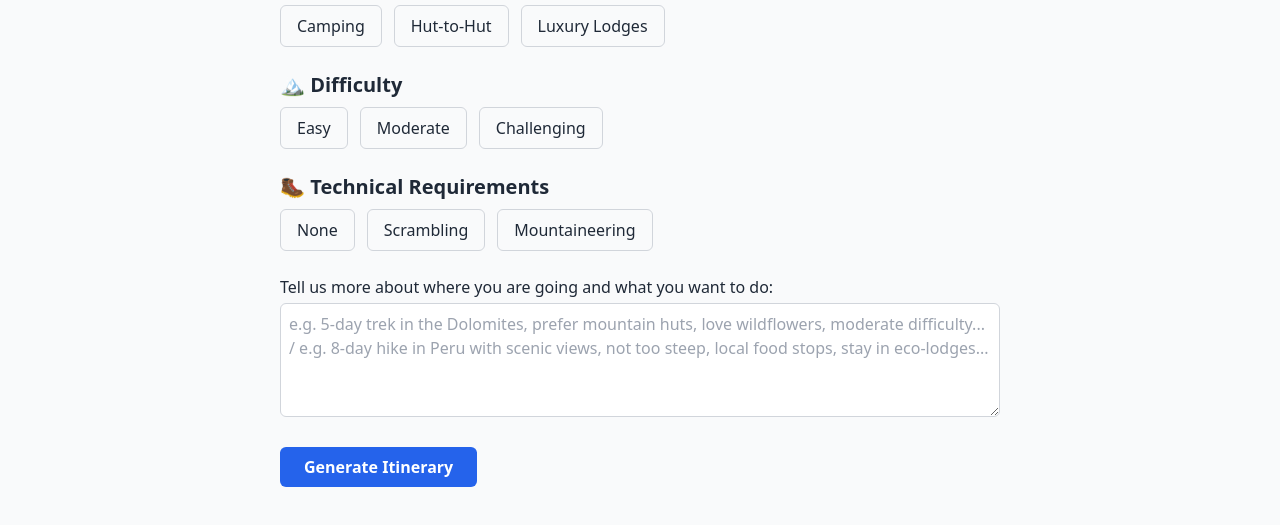
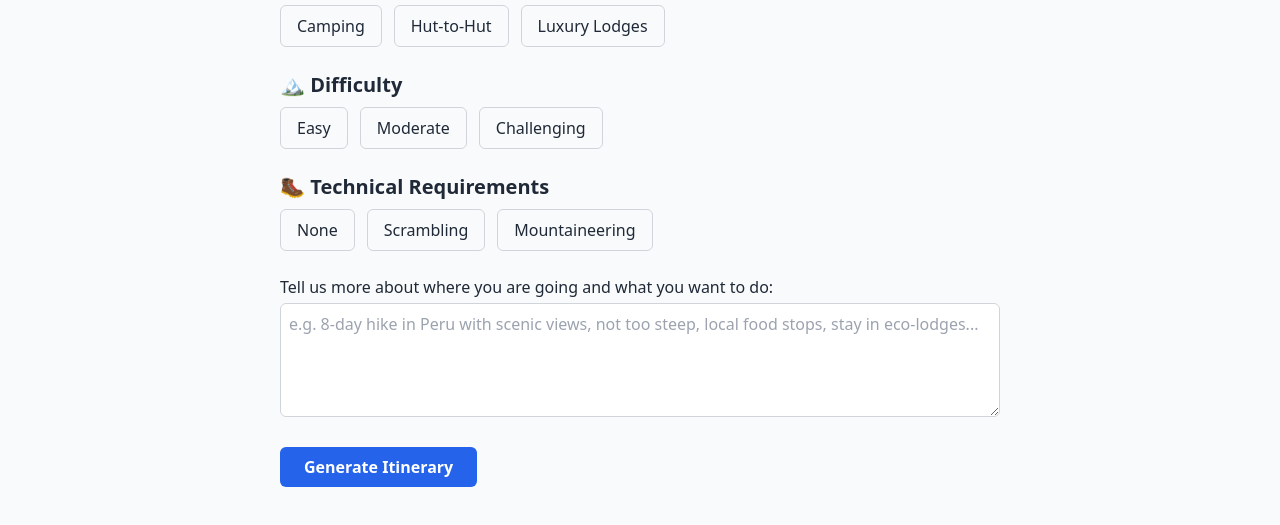
Before and after one commit to trekai273849/trekai-frontend, a website: page customize.html in a window 1280 px wide. Shown: the part 311-836 px from the top of the page. Drawn offline with nearby package versions, Linux system fonts and the light colour scheme.

Commit message:
Update customize.html

```diff
--- a/customize.html
+++ b/customize.html
@@ -79,7 +79,7 @@
       <!-- Comments -->
       <div>
         <label for="comments" class="block mb-1 font-medium">Tell us more about where you are going and what you want to do:</label>
-        <textarea id="comments" name="comments" rows="4" class="w-full p-2 border border-gray-300 rounded-md" placeholder="e.g. 5-day trek in the Dolomites, prefer mountain huts, love wildflowers, moderate difficulty... / e.g. 8-day hike in Peru with scenic views, not too steep, local food stops, stay in eco-lodges..."></textarea>
+        <textarea id="comments" name="comments" rows="4" class="w-full p-2 border border-gray-300 rounded-md" placeholder="e.g. 8-day hike in Peru with scenic views, not too steep, local food stops, stay in eco-lodges..."></textarea>
       </div>
 
       <button type="submit" class="bg-blue-600 hover:bg-blue-700 text-white font-semibold py-2 px-6 rounded-md">Generate Itinerary</button>
```
